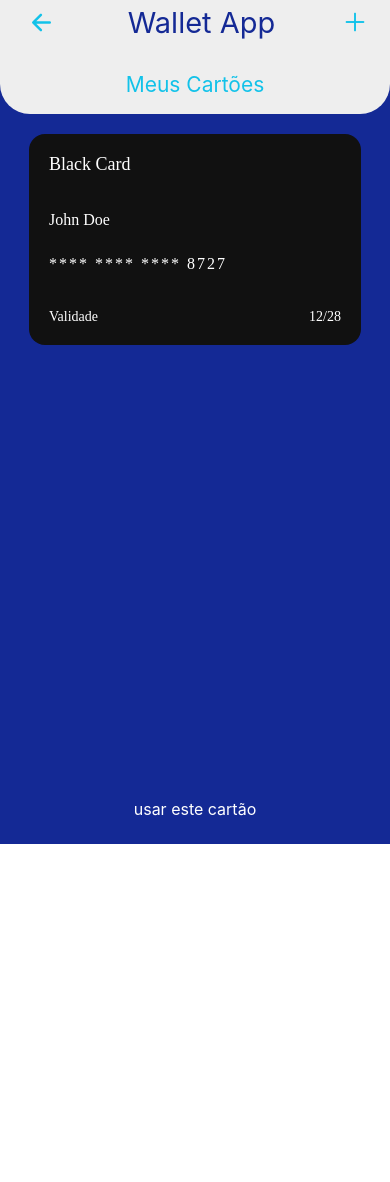
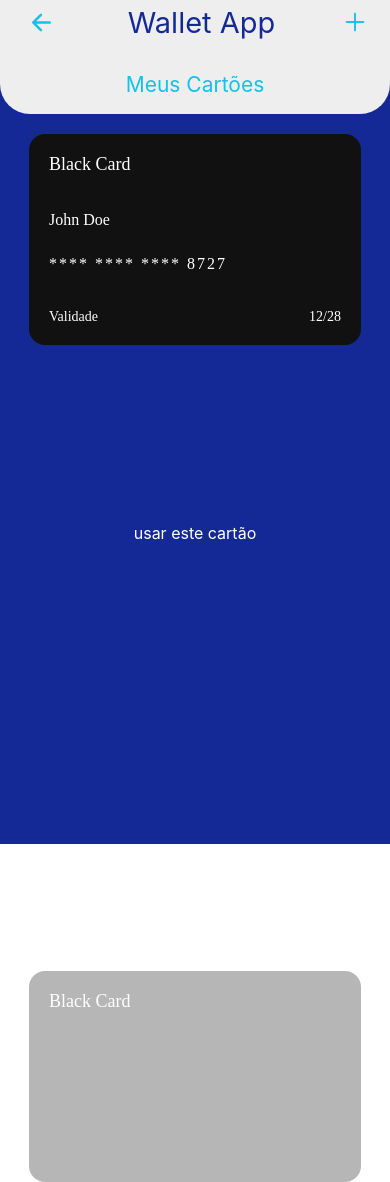
Before and after one commit to LacerdaAcacio/wallet-app, a React Native app: screen /CardList in a window 390 px wide. Before the commit the page ends 844 px from the top, so only its background shows below. Built offline with nearby package versions, Linux system fonts and the light colour scheme; data requests are answered from the project's data file.

Commit message:
Refactor

```diff
--- a/src/screens/CardList/index.tsx
+++ b/src/screens/CardList/index.tsx
@@ -1,25 +1,26 @@
 import React from 'react';
-import { FlatList, Pressable, Alert } from 'react-native';
+import { FlatList, Pressable, Alert, View } from 'react-native';
 import Animated from 'react-native-reanimated';
 import { useNavigation } from '@react-navigation/native';
 import { Ionicons } from '@expo/vector-icons';
 import { useTheme } from 'styled-components/native';
-import { Button, Header } from '@/components';
-import { LoadingWallet } from '@/components/feedback/LoadingWallet';
+
+import { Button, Header, LoadingWallet } from '@/components';
 import { useCards } from '@/features/cards/hooks/useCards';
 import { AnimatedCard } from '@/features/cards/components/AnimatedCard';
+import { SCREENS } from '@/navigation';
 import { UI_STRINGS } from '@/constants';
+
 import { useCardSelection } from './hooks/useCardSelection';
 import { useCardListAnimation } from './hooks/useCardListAnimation';
 import * as S from './styles';
-import { SCREENS } from '@/navigation';
 
 const AddCardButton = React.memo(() => {
   const navigation = useNavigation();
   const theme = useTheme();
   const handleAddPress = () => navigation.navigate(SCREENS.ADD_CARD);
   return (
-    <Pressable onPress={handleAddPress}>
+    <Pressable onPress={handleAddPress} hitSlop={10}>
       <Ionicons name="add" size={30} color={theme.colors.primary} />
     </Pressable>
   );
@@ -40,6 +41,8 @@ const CardListScreen = () => {
   if (isLoadingCards) {
     return <LoadingWallet />;
   }
+
+  const ListFooter = () => <View style={{ height: 120 }} />;
 
   return (
     <S.Container>
@@ -64,7 +67,8 @@ const CardListScreen = () => {
                 />
               )}
               keyExtractor={item => item.id}
-              contentContainerStyle={{ alignItems: 'center', paddingTop: 20, paddingBottom: 20 }}
+              contentContainerStyle={{ alignItems: 'center', paddingTop: 20 }}
+              ListFooterComponent={ListFooter}
             />
           </S.ListWrapper>
         </Animated.View>
@@ -89,18 +93,24 @@ const CardListScreen = () => {
         )}
       </S.ContentContainer>
 
-      <S.BottomButtonContainer>
+      <S.ActionContainer>
         {selectedIndex !== null ? (
           <Button
             title={UI_STRINGS.payWithCardButton}
             onPress={() => Alert.alert(UI_STRINGS.action, UI_STRINGS.paymentButtonClicked)}
           />
         ) : (
-          <Pressable onPress={resetSelection}>
+          <Pressable onPress={() => handleCardPress((cards?.length ?? 1) - 1)}>
             <S.ActionText>{UI_STRINGS.useThisCardText}</S.ActionText>
           </Pressable>
         )}
-      </S.BottomButtonContainer>
+      </S.ActionContainer>
+
+      <S.PeekCard>
+        {cards && cards.length > 0 && (
+          <AnimatedCard card={cards[0]} index={0} isAnyCardSelected={true} />
+        )}
+      </S.PeekCard>
     </S.Container>
   );
 };
--- a/src/screens/CardList/styles.ts
+++ b/src/screens/CardList/styles.ts
@@ -7,7 +7,8 @@ export const Container = styled.View`
 `;
 
 export const ContentContainer = styled.View`
-  flex: 1;
+  height: 60%;
+  width: 100%;
   align-items: center;
 `;
 
@@ -16,16 +17,17 @@ export const ListWrapper = styled.View`
   flex: 1;
 `;
 
+export const ActionContainer = styled.View`
+  position: absolute;
+  top: 62%;
+  width: 100%;
+  align-items: center;
+`;
+
 export const ActionText = styled.Text`
   font-size: ${({ theme }) => theme.fontSizes.body}px;
   color: ${({ theme }) => theme.colors.white};
   text-align: center;
-`;
-
-export const BottomButtonContainer = styled.View`
-  width: 100%;
-  padding-vertical: ${hp('3%')}px;
-  align-items: center;
 `;
 
 export const OverlayContainer = styled.View`
@@ -38,3 +40,13 @@ export const OverlayContainer = styled.View`
   align-items: center;
   z-index: 50;
 `;
+
+export const PeekCard = styled.View`
+  position: absolute;
+  bottom: -${hp('20%')}px;
+  left: 0;
+  right: 0;
+  align-items: center;
+  opacity: 0.3;
+  z-index: -1;
+`;
```
